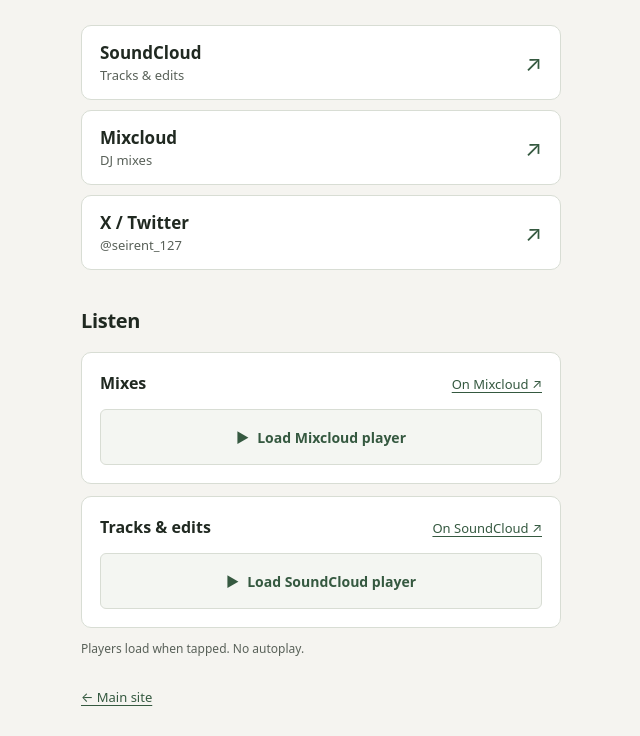
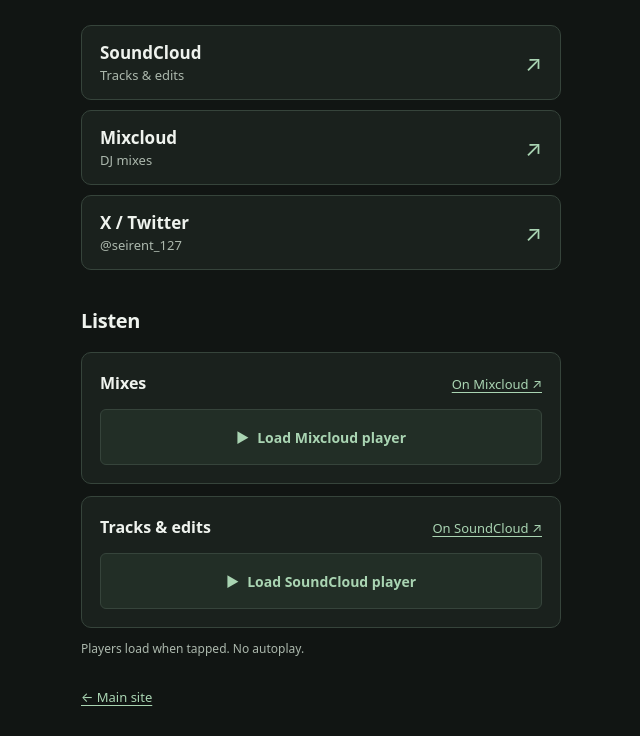
Before and after one commit to seizuresmiley/links, a plain HTML site: page index.html in a window 1280 px wide. Shown: the part 202-938 px from the top of the page, without its empty margins (319-959 px from the left). Drawn offline with Linux system fonts and the light colour scheme.

Commit message:
Replace light palette with a single dark theme

```diff
--- a/index.html
+++ b/index.html
@@ -4,7 +4,7 @@
   <meta charset="utf-8">
   <meta name="viewport" content="width=device-width, initial-scale=1">
   <meta name="description" content="みのり — ラブライブ！＆メディアミックスDJ。ミックス、エディット、各種リンク。">
-  <meta name="theme-color" content="#f5f4f0">
+  <meta name="theme-color" content="#111513">
   <title>みのり — リンク</title>
   <meta property="og:type" content="website">
   <meta property="og:url" content="https://hasunosoraschoolidol.club/links/">
@@ -20,12 +20,15 @@
   <meta name="twitter:image" content="https://hasunosoraschoolidol.club/img/preview.jpg">
   <style>
     :root {
-      color-scheme: light;
-      --paper: #f5f4f0;
-      --ink: #202921;
-      --muted: #596159;
-      --line: #d8ddd4;
-      --accent: #355940;
+      color-scheme: dark;
+      --paper: #111513;
+      --ink: #eff3ee;
+      --muted: #acb8ad;
+      --line: #36443b;
+      --accent: #a9d4b2;
+      --surface: #1a211d;
+      --control: #222e26;
+      --control-hover: #2c3d31;
     }
     * { box-sizing: border-box; }
     [hidden] { display: none !important; }
@@ -51,7 +54,7 @@
     }
     .language-switch button[aria-pressed="true"] {
       border-color: var(--line);
-      background: #fff;
+      background: var(--surface);
       color: var(--ink);
       font-weight: 650;
     }
@@ -71,7 +74,7 @@
       gap: 16px;
       min-height: 70px;
       padding: 14px 18px;
-      background: #fff;
+      background: var(--surface);
       border: 1px solid var(--line);
       border-radius: 10px;
       color: var(--ink);
@@ -83,7 +86,7 @@
     .arrow { font-size: 22px; color: var(--accent); }
     .listen { margin-top: 36px; }
     h2 { margin: 0 0 16px; font-size: 20px; letter-spacing: -.3px; }
-    .player-card { padding: 18px; background: #fff; border: 1px solid var(--line); border-radius: 10px; }
+    .player-card { padding: 18px; background: var(--surface); border: 1px solid var(--line); border-radius: 10px; }
     .player-card + .player-card { margin-top: 12px; }
     .player-heading { display: flex; align-items: baseline; justify-content: space-between; gap: 12px; margin-bottom: 14px; }
     h3 { margin: 0; font-size: 16px; font-weight: 650; }
@@ -98,14 +101,14 @@
       padding: 12px;
       border: 1px solid var(--line);
       border-radius: 6px;
-      background: #f4f6f2;
+      background: var(--control);
       color: var(--accent);
       font: inherit;
       font-size: 14px;
       font-weight: 600;
       cursor: pointer;
     }
-    .load-player:hover { background: #eaf0e6; border-color: var(--accent); }
+    .load-player:hover { background: var(--control-hover); border-color: var(--accent); }
     iframe { display: block; width: 100%; border: 0; border-radius: 6px; }
     .note { margin: 12px 0 0; font-size: 12px; color: var(--muted); }
     footer { margin-top: 30px; font-size: 13px; }
```
